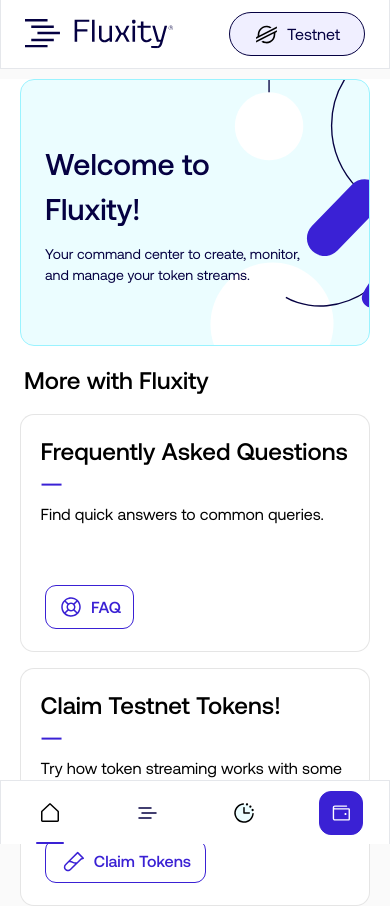
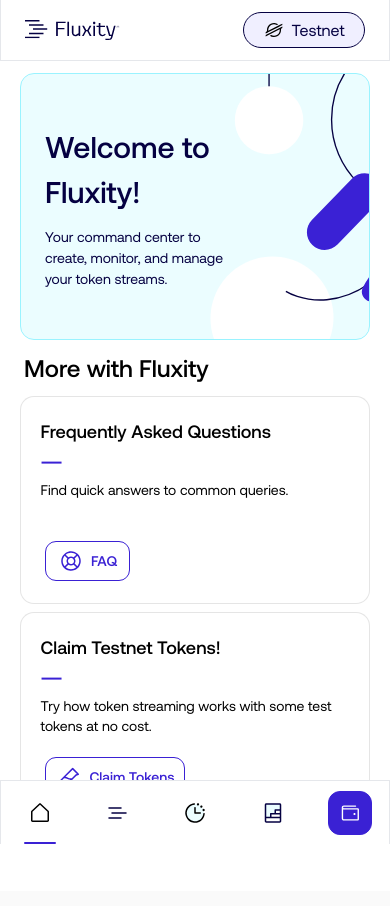
Before and after one commit to luanlabs/fluxity-interface, a Next.js app: page / in a window 390 px wide. Built offline with nearby package versions, Linux system fonts and the light colour scheme; no server answers; what stellar-sdk would draw is missing.

Commit message:
chore: make home and layout responsive

```diff
--- a/src/app/layout.tsx
+++ b/src/app/layout.tsx
@@ -89,14 +89,14 @@
                 2xl:h-[80vh] 3xl:h-[50vh] 4xl:h-[30vh] 4xl:!w-[30%] m-auto"
               >
                 <CCard
-                  className="mobile:sticky mobile:top-0 mobile:right-0 mobile:left-0 mb-[10px] mobile:rounded-none mobile:border-t-0 z-[999]"
+                  className="mobile:sticky mobile:top-0 mobile:right-0 mobile:left-0 desktop:mb-[10px] mobile:rounded-none mobile:border-t-0 z-[999]"
                   bgColor="white"
                 >
                   <Header />
                 </CCard>
-                <section className="inline-flex basis-full gap-4 w-full h-[90%]">
+                <section className="inline-flex basis-full gap-4 w-full desktop:h-[90%]">
                   <CCard
-                    className={`mobile:fixed mobile:bottom-0 z-10
+                    className={`desktop:relative mobile:fixed mobile:bottom-0 z-10
                     mobile:h-16 mobile:right-0 mobile:left-0 overflow-hidden
                     mobile:rounded-none mobile:border-b-0 ${
                       !knownRoutes || currentPath === Pages.FAQ ? 'hidden' : 'block'
@@ -107,7 +107,7 @@
                     } px-[15px] py-[19px] mobile:p-0`}
                     bgColor="white"
                   >
-                    <div className="lg:relative overflow-hidden">
+                    <div className="overflow-hidden">
                       <Aside
                         isMinimized={isMinimized}
                         onMinimized={() => setIsMinimized(!isMinimized)}
--- a/src/app/page.tsx
+++ b/src/app/page.tsx
@@ -15,10 +15,10 @@
 
 export default function Home() {
   return (
-    <CPageCard className="w-full py-[23px] px-[27px] mobile:pt-0 mobile:px-5">
+    <CPageCard className="w-full py-[23px] px-[27px] mobile:pt-3 mobile:px-5">
       <WelcomeToFluxityCard />
-      <p className="text-2xl font-medium my-[18px] ml-1">More with Fluxity</p>
-      <div className="flex mobile:flex-col mobile:basis-full basis-1/2 w-full gap-4">
+      <p className="text-2xl font-medium my-[18px] mobile:my-3 ml-1">More with Fluxity</p>
+      <div className="flex mobile:flex-col mobile:basis-full basis-1/2 w-full gap-4 mobile:gap-2">
         <FaqCard />
         <ClaimTokenCard />
       </div>
--- a/src/components/CNavLink/index.tsx
+++ b/src/components/CNavLink/index.tsx
@@ -14,7 +14,7 @@
       className={`select-none w-full ${
         isMinimized ? 'flex justify-start' : 'inline-flex justify-between mobile:justify-center'
       } items-center rounded-xl ${
-        isActive && ' lg:bg-softSkyBlue transition-all duration-500'
+        isActive && ' desktop:bg-softSkyBlue transition-all duration-500'
       } w-full px-[10px] h-[48px] cursor-pointer overflow-hidden`}
     >
       <div className="flex justify-between items-center w-full overflow-hidden whitespace-nowrap">
@@ -27,7 +27,7 @@
         </span>
       </div>
       {isActive && (
-        <div className="bg-royalBlue h-[2px] rounded-full  mobile:w-[28px] mobile:absolute mobile:bottom-0" />
+        <div className="mobile:bg-royalBlue mobile:h-[2px] mobile:rounded-full  mobile:w-[32px] mobile:absolute mobile:bottom-0" />
       )}
     </Link>
   );
--- a/src/components/CPageCard/index.tsx
+++ b/src/components/CPageCard/index.tsx
@@ -43,7 +43,11 @@
     >
       {title && <div className="w-full font-medium">{title}</div>}
       {divider && <div className={dividerStyle} />}
-      <div className={`${cn(padding, childrenClassName)} ${scroll && 'overflow-y-scroll h-full'}`}>
+      <div
+        className={`${cn(padding, childrenClassName)} ${
+          scroll && 'overflow-y-scroll h-full'
+        } mobile:overflow-y-scroll mobile:overflow-x-hidden mobile:mb-12`}
+      >
         {children}
       </div>
     </CCard>
--- a/src/constants/navbarLinks.tsx
+++ b/src/constants/navbarLinks.tsx
@@ -7,7 +7,7 @@
 import StreamLinesIcon from 'src/assets/StreamLines';
 // import CopyIcon from 'src/assets/Copy';
 // import NotebookIcon from 'src/assets/Notebook';
-// import StairsIcon from 'src/assets/Stairs';
+import StairsIcon from 'src/assets/Stairs';
 
 import { Pages } from './pages';
 
@@ -36,12 +36,12 @@
   //   activeIcon: <CopyIcon />,
   //   url: Pages.NFTS,
   // },
-  // {
-  //   title: 'Vesting',
-  //   icon: <StairsIcon fill="#EBFDFF" />,
-  //   activeIcon: <StairsIcon />,
-  //   url: Pages.VESTING,
-  // },
+  {
+    title: 'Vesting',
+    icon: <StairsIcon fill="#EBFDFF" />,
+    activeIcon: <StairsIcon />,
+    url: Pages.VESTING,
+  },
   // {
   //   title: 'Address Book',
   //   icon: <NotebookIcon fill="#EBFDFF" />,
--- a/src/constants/pages.ts
+++ b/src/constants/pages.ts
@@ -6,5 +6,5 @@
   STREAM_DETAILS = '/stream',
   // NFTS = '/nfts',
   // ADDRESS_BOOK = '/address-book',
-  // VESTING = '/vesting',
+  VESTING = '/vesting',
 }
--- a/src/containers/Aside/index.tsx
+++ b/src/containers/Aside/index.tsx
@@ -41,7 +41,7 @@
           isMinimized={isMinimized}
         />
       </div>
-      <div className="lg:absolute lg:bottom-5 lg:left-[15px] lg:right-[15px]">
+      <div className="desktop:absolute desktop:bottom-5 desktop:left-[15px] desktop:right-[15px]">
         <CConnectButton isMinimized={isMinimized} />
       </div>
     </aside>
--- a/src/containers/ClaimTokens/index.tsx
+++ b/src/containers/ClaimTokens/index.tsx
@@ -88,13 +88,15 @@
   return (
     <CCard
       borderColor="#0000001A"
-      className="relative bg-white p-[19.6px] h-[238px] w-1/2 mobile:w-full"
+      className="relative bg-white p-[19.6px] h-[238px] mobile:h-[208px] w-1/2 mobile:w-full"
     >
-      <h1 className="font-medium text-2xl">Claim Testnet Tokens!</h1>
+      <h1 className="font-medium text-2xl mobile:text-lg">Claim Testnet Tokens!</h1>
 
       <Image src={blueDivider} alt="Divider" className="py-4 select-none" />
 
-      <p>Try how token streaming works with some test tokens at no cost.</p>
+      <p className="mobile:text-sm">
+        Try how token streaming works with some test tokens at no cost.
+      </p>
 
       <div className="absolute bottom-[22px] left-[24.47px]">
         <CButton
@@ -102,7 +104,7 @@
           content="Claim Tokens"
           variant="simple"
           logo={glass}
-          className="w-[161px] font-medium border-royalBlue border hover:bg-lavenderBlush transition-all duration-700"
+          className="w-[161px] mobile:w-[140px] mobile:h-10 mobile:text-sm font-medium border-royalBlue border hover:bg-lavenderBlush transition-all duration-700"
         />
       </div>
       <CModal
--- a/src/containers/FaqCard/index.tsx
+++ b/src/containers/FaqCard/index.tsx
@@ -21,13 +21,13 @@
   return (
     <CCard
       borderColor="#0000001A"
-      className="relative bg-white p-[19.6px] h-[238px] w-1/2 mobile:w-full"
+      className="relative bg-white p-[19.6px] h-[238px] mobile:h-[208px] w-1/2 mobile:w-full"
     >
-      <h1 className="font-medium text-2xl">Frequently Asked Questions</h1>
+      <h1 className="font-medium text-2xl mobile:text-lg">Frequently Asked Questions</h1>
 
       <Image src={blueDivider} alt="Divider" className="py-4 select-none" />
 
-      <p>Find quick answers to common queries.</p>
+      <p className="mobile:text-sm">Find quick answers to common queries.</p>
 
       <div className="absolute bottom-[22px] left-[24.47px]">
         <CButton
@@ -35,7 +35,7 @@
           content="FAQ"
           variant="simple"
           logo={lifeBuoy}
-          className="w-[89px] font-medium border-royalBlue border hover:bg-lavenderBlush transition-all duration-700"
+          className="w-[89px] mobile:w-[85px] mobile:h-10 mobile:text-sm  font-medium border-royalBlue border hover:bg-lavenderBlush transition-all duration-700"
         />
       </div>
     </CCard>
--- a/src/containers/Header/index.tsx
+++ b/src/containers/Header/index.tsx
@@ -6,8 +6,10 @@
 import { ExternalPages } from 'src/constants/externalPages';
 
 import stellarLogo from 'public/images/stellar.svg';
+import logoWithName from 'public/images/logoWithName.svg';
 import FluxityLogo from 'src/assets/FluxityLogo';
 import FluxityTypography from 'src/assets/FluxityTypography';
+import Image from 'next/image';
 
 const Header = () => {
   const router = useRouter();
@@ -17,12 +19,18 @@
   return (
     <header className="flex justify-between items-center py-3 px-6">
       <div
-        className="inline-flex gap-[14px] cursor-pointer"
+        className="inline-flex mobile:hidden gap-[14px] cursor-pointer"
         onClick={() => router.push(ExternalPages.LANDING)}
       >
         <FluxityLogo />
         <FluxityTypography />
       </div>
+      <Image
+        draggable="false"
+        src={logoWithName}
+        alt="logo"
+        className="desktop:hidden mobile:block"
+      />
       <div className="inline-flex gap-[12px] items-center">
         <span className="mr-1 sm:hidden">
           <CLink title="Whitepaper" url={ExternalPages.WHITEPAPER} />
@@ -34,6 +42,7 @@
           content="Testnet"
           logo={stellarLogo}
           onClick={handleClick}
+          className="mobile:w-[122px] h-9"
         />
       </div>
     </header>
--- a/src/containers/WelcomeToFluxityCard/index.tsx
+++ b/src/containers/WelcomeToFluxityCard/index.tsx
@@ -14,9 +14,9 @@
         bgColor="#EBFDFF"
         borderColor="#9af3ff"
       >
-        <div className="p-[53px] mobile:p-0 mobile:flex mobile:flex-col mobile:justify-center mobile:items-start mobile:pl-6 text-midnightBlue z-20">
+        <div className="w-full p-[53px] mobile:p-0 mobile:flex mobile:flex-col mobile:justify-center mobile:items-start mobile:pl-6 text-midnightBlue z-20">
           <h1 className="text-[30px] w-[32%] mobile:w-[200px] font-medium">Welcome to Fluxity!</h1>
-          <p className="text-[14px] w-[80%] mt-[23px] mobile:mt-3">
+          <p className="text-[14px] w-1/3 mt-[23px] mobile:mt-3 mobile:w-[55%]">
             Your command center to create, monitor, and manage your token streams.
           </p>
         </div>
```
Also changed, not shown: public/images/logoWithName.svg (added).
